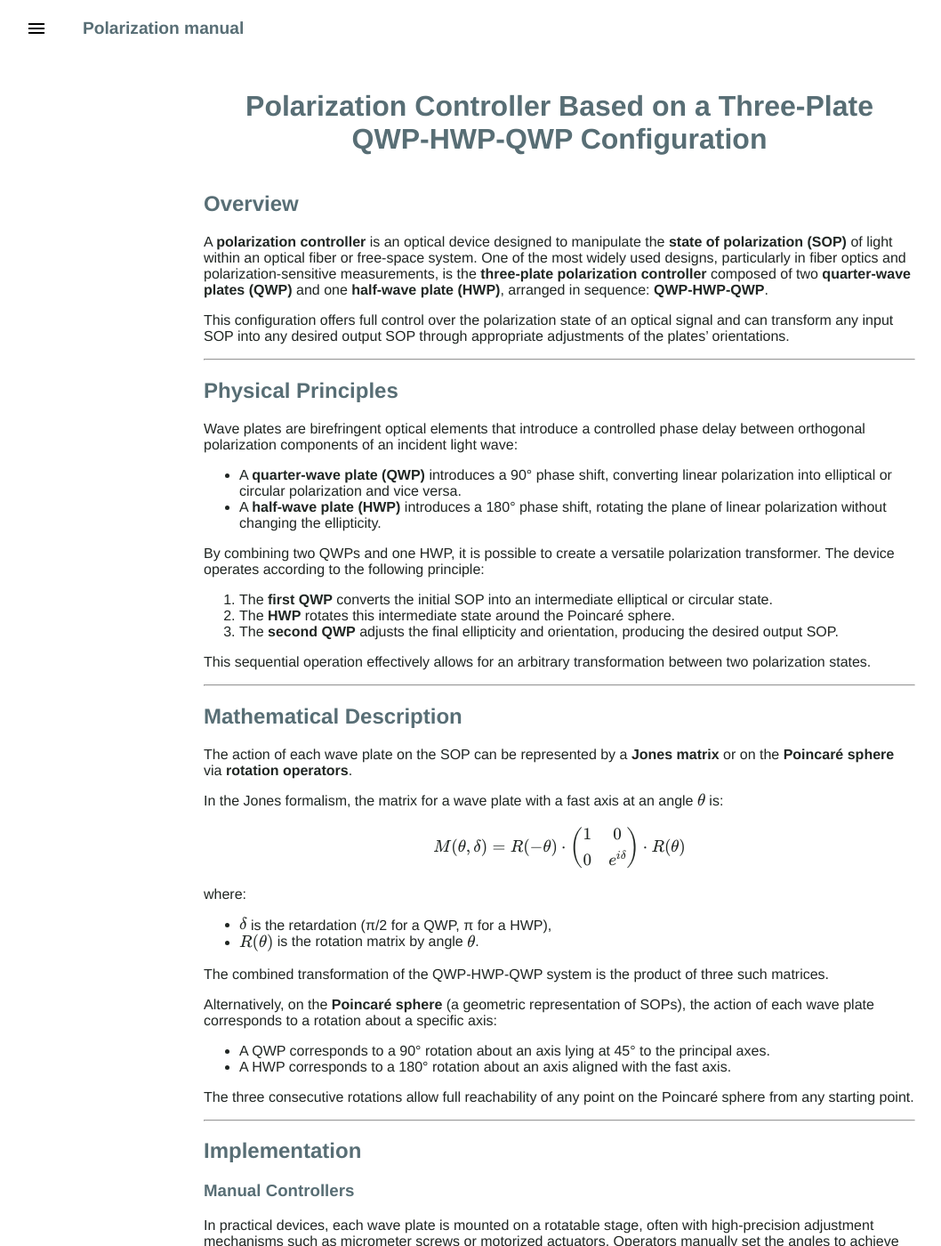
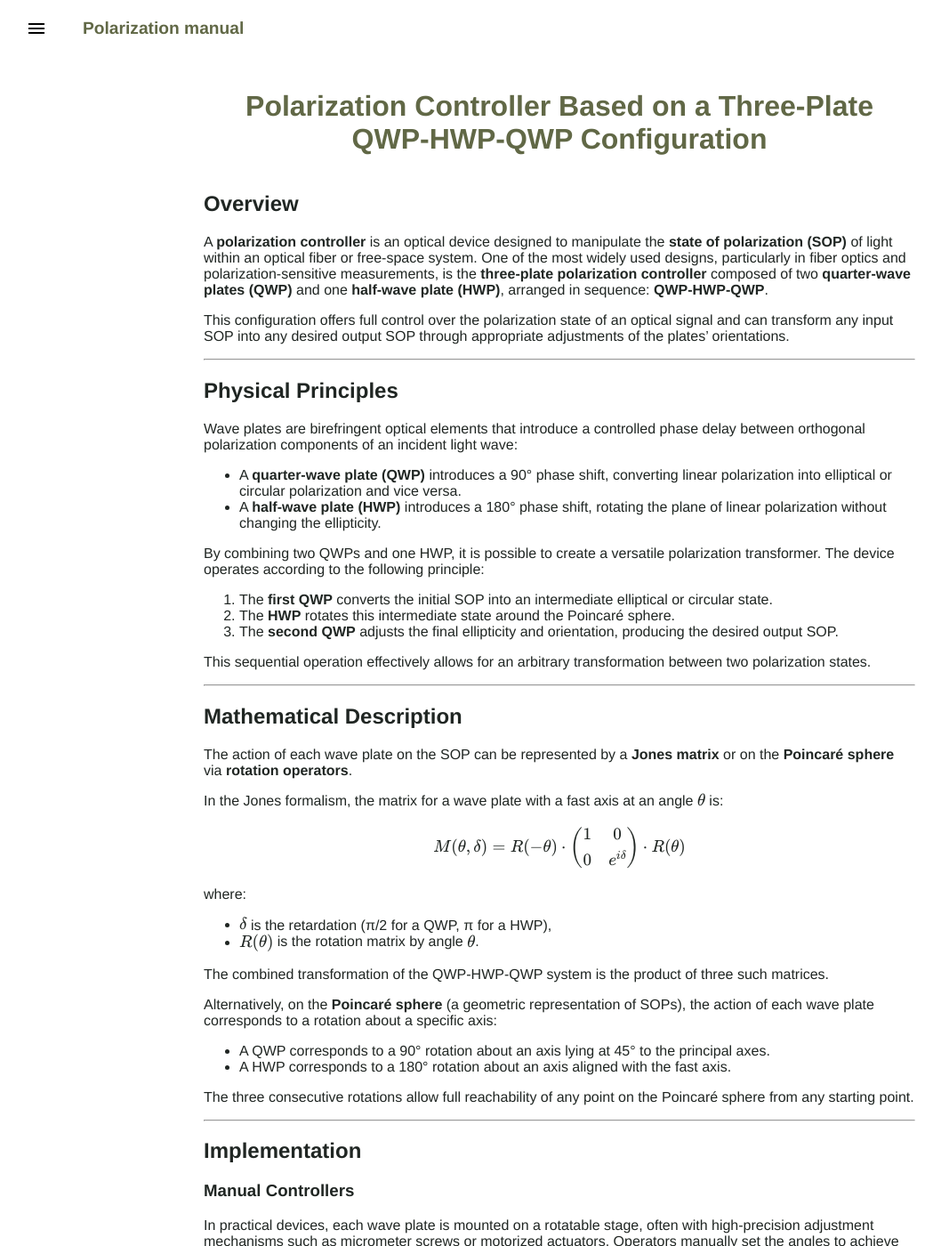
Before and after one commit to Tandemun/Polarization_playground, a Jekyll site: the page built from pages/qwp-hwp-qwp.md, in a window 1280 px wide and 1400 px high. Shown: the whole window at 89% size, without its empty margins (11-1069 px from the left). Built offline with Jekyll 4.4.1, drawn with Linux system fonts in a browser that asks for light colours.

Commit message:
Update style.css

```diff
--- a/assets/style.css
+++ b/assets/style.css
@@ -8,7 +8,7 @@
 
 }
 
-h1, h2, h3 {  color: var(--base01);}
+h1         {color: var(--mainColor);}
 body       {background-color: var(--bgColor); color: var(--textColor);}
 .topbar    {background-color: white; color: var(--mainColor);}
 .sidebar   {background-color: white; color: var(--textColor);}
```
